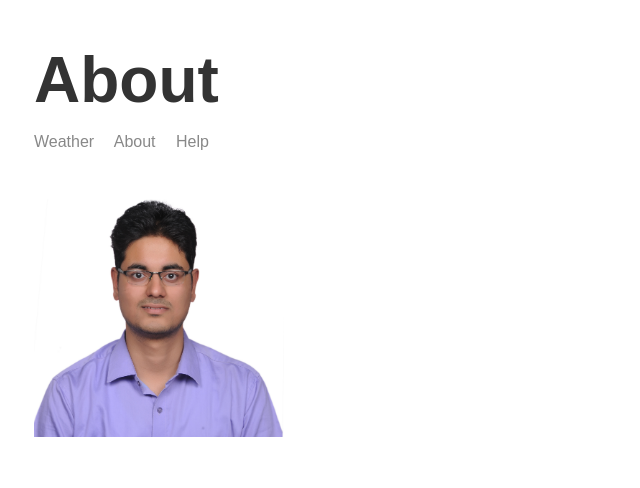
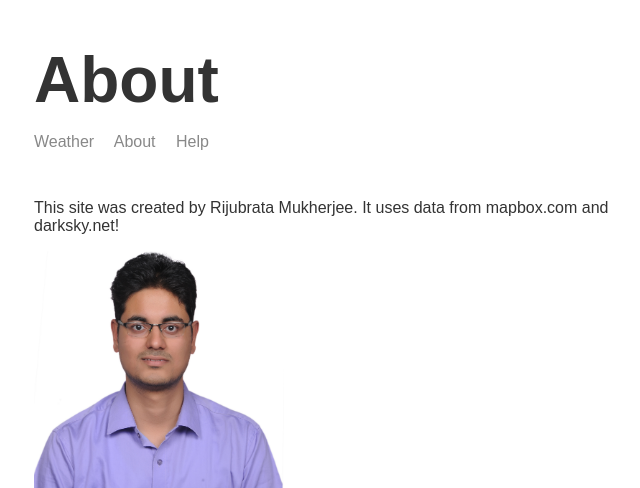
Before and after one commit to Rijubrata/web-server, a Node server app: page /about in a window 1280 px wide. Shown: the top 488 px of the page, without its empty margins (281-921 px from the left). Run offline with Node 20, Linux system fonts and the light colour scheme.

Commit message:
add about text

```diff
--- a/templates/views/about.hbs
+++ b/templates/views/about.hbs
@@ -7,6 +7,7 @@
 <body>
     <div class="main-content">
         {{>header}}
+        <p>This site was created by Rijubrata Mukherjee. It uses data from mapbox.com and darksky.net!</p>
         <img class="potrait" src="/img/Pass_Photo.jpg">
     </div>
     {{>footer}}
```
